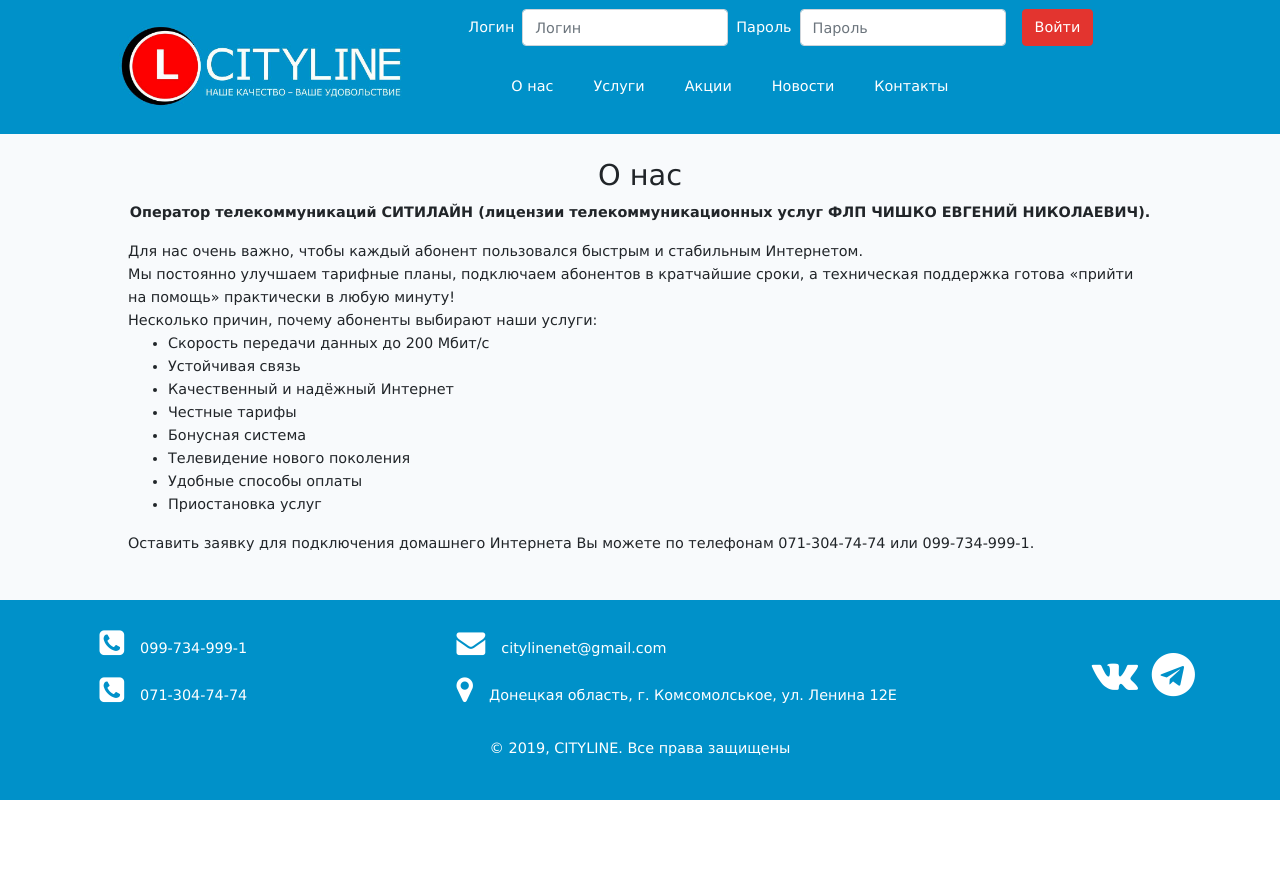
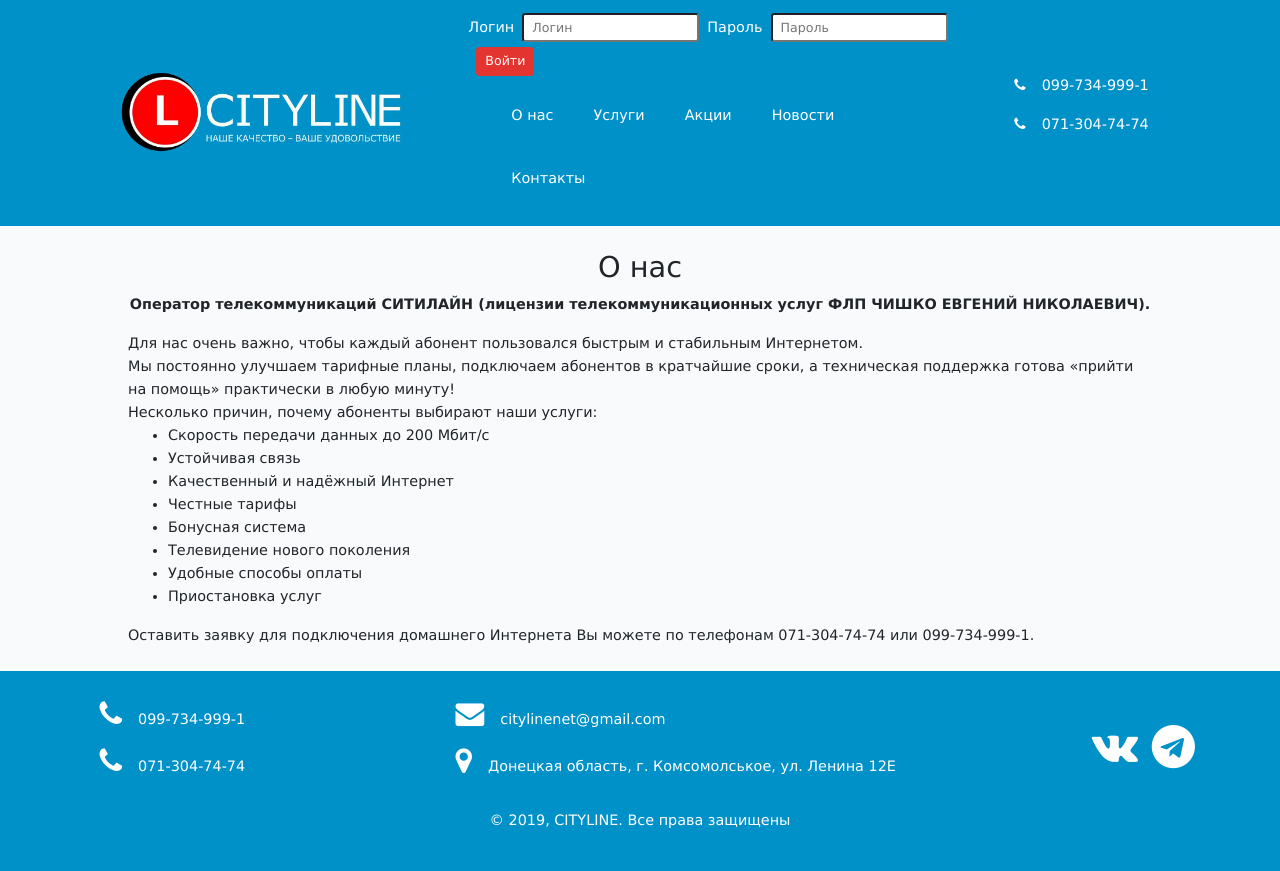
Before and after one commit to andrtemp/cityline, a Laravel app: page /about in a window 1280 px wide. Before the commit the page ends 800 px from the top, so only its background shows below. Run offline with Laravel 8, Linux system fonts and the light colour scheme.

Commit message:
Items update

```diff
--- a/resources/views/layouts/app.blade.php
+++ b/resources/views/layouts/app.blade.php
@@ -21,19 +21,19 @@
                         <img class="navbar-brand brand-logo" src="{{ asset('img/logo.png') }}" alt="Логотип">
                     </a>
                 </div>
-                <div class="col-md-8 pull-right">
+                <div class="col-md-6 pull-right">
                     <div class="row">
                         <form class="form-inline">
                             @csrf
                             <label>
                                 <span class="m-2">Логин</span>
-                                <input class="form-control" type="text" placeholder="Логин"/>
+                                <input class="form-control-sm" type="text" placeholder="Логин"/>
                             </label>
                             <label>
                                 <span class="m-2">Пароль</span>
-                                <input class="form-control" type="password" placeholder="Пароль"/>
+                                <input class="form-control-sm" type="password" placeholder="Пароль"/>
                             </label>
-                            <button class="btn ml-3 btn-danger" type="submit">
+                            <button class="btn btn-sm ml-3 btn-danger" type="submit">
                                 Войти
                             </button>
                         </form>
@@ -58,6 +58,10 @@
                         </ul>
                     </nav>
                 </div>
+                <div class="col-md-2">
+                    <p><i class="fa fa-phone mr-3"></i>099-734-999-1</p>
+                    <p><i class="fa fa-phone mr-3"></i>071-304-74-74</p>
+                </div>
             </div>
         </div>
     </header>
@@ -73,22 +77,24 @@
         <div class="container">
             <div class="footer__row">
                 <div class="section__phones">
-                    <p><i class="fa fa-phone-square footer__icon mr-3"></i>099-734-999-1</p>
-                    <p><i class="fa fa-phone-square footer__icon mr-3"></i>071-304-74-74</p>
+                    <p><i class="fa fa-phone footer__icon mr-3"></i>099-734-999-1</p>
+                    <p><i class="fa fa-phone footer__icon mr-3"></i>071-304-74-74</p>
                 </div>
                 <div class="section__addresses">
-                    <p><a href="mailto:citylinenet@gmail.com"><i class="fa fa-envelope footer__icon mr-3"></i>citylinenet@gmail.com</a></p>
-                    <p><i class="fa fa-map-marker footer__icon mr-3"></i>Донецкая область, г. Комсомолськое, ул. Ленина 12Е</p>
+                    <p><a href="mailto:citylinenet@gmail.com"><i class="fa fa-envelope footer__icon mr-3"></i>citylinenet@gmail.com</a>
+                    </p>
+                    <p><i class="fa fa-map-marker footer__icon mr-3"></i>Донецкая область, г. Комсомолськое, ул. Ленина
+                        12Е</p>
                 </div>
                 <div class="section__icons">
                     <div>
                         {{--<a class="footer__icon" href="http://instagram.com" target="_blank">--}}
-                            {{--<i class="fa fa-instagram">--}}
-                            {{--</i>--}}
+                        {{--<i class="fa fa-instagram">--}}
+                        {{--</i>--}}
                         {{--</a>--}}
                         {{--<a class="footer__icon" href="http://facebook.com" target="_blank">--}}
-                            {{--<i class="fa fa-facebook">--}}
-                            {{--</i>--}}
+                        {{--<i class="fa fa-facebook">--}}
+                        {{--</i>--}}
                         {{--</a>--}}
                         <a class="footer__icon" href="https://vk.com/citylinegroupe" target="_blank">
                             <i class="fa fa-vk">
```
